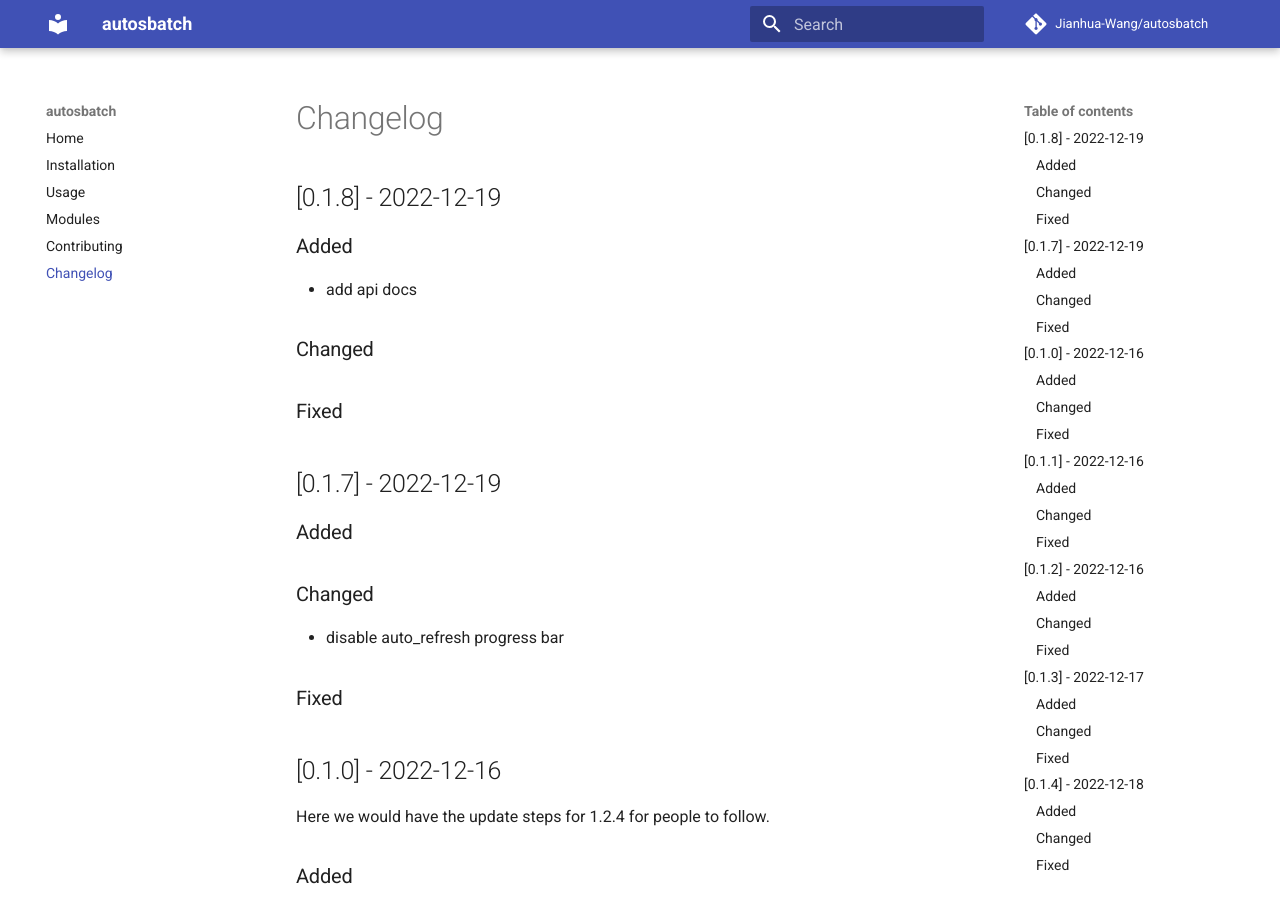
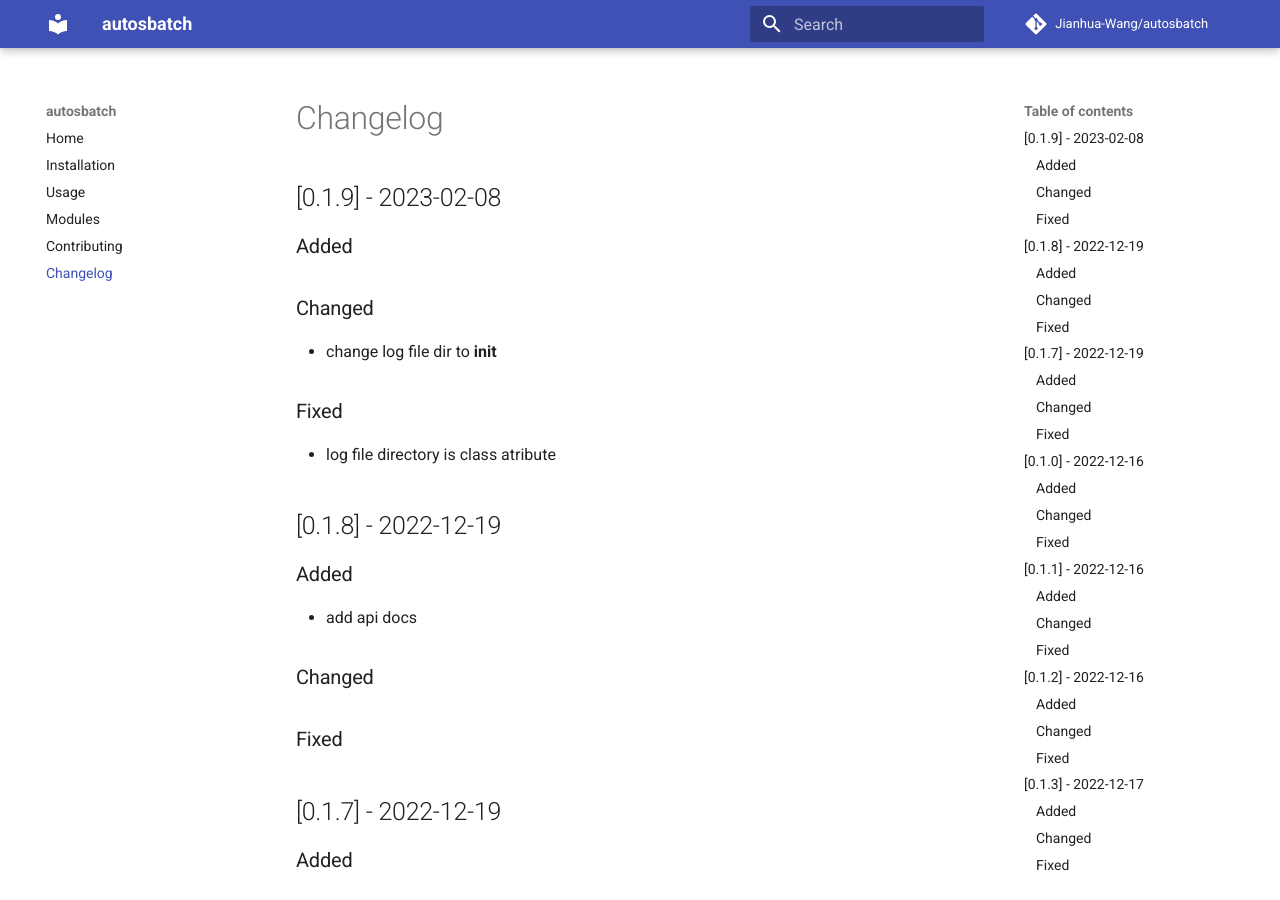
Before and after one commit to Jianhua-Wang/autosbatch, an MkDocs documentation site: the page built from docs/changelog.md, in a window 1280 px wide and 900 px high. Built offline with MkDocs 1.6.1 and Material for MkDocs 9.7.7, drawn with Linux system fonts in a browser that asks for light colours; comment, search, counter and statistics services are not loaded.

Commit message:
change log file dir to __init__

```diff
--- a/CHANGELOG.md
+++ b/CHANGELOG.md
@@ -1,4 +1,17 @@
 # Changelog
+
+## [0.1.9] - 2023-02-08
+
+### Added
+
+
+### Changed
+
+- change log file dir to __init__
+
+### Fixed
+
+- log file directory is class atribute
 
 ## [0.1.8] - 2022-12-19
 
```
Also changed, not shown: docs/usage.md (+2 -2 lines), 1 other file.
